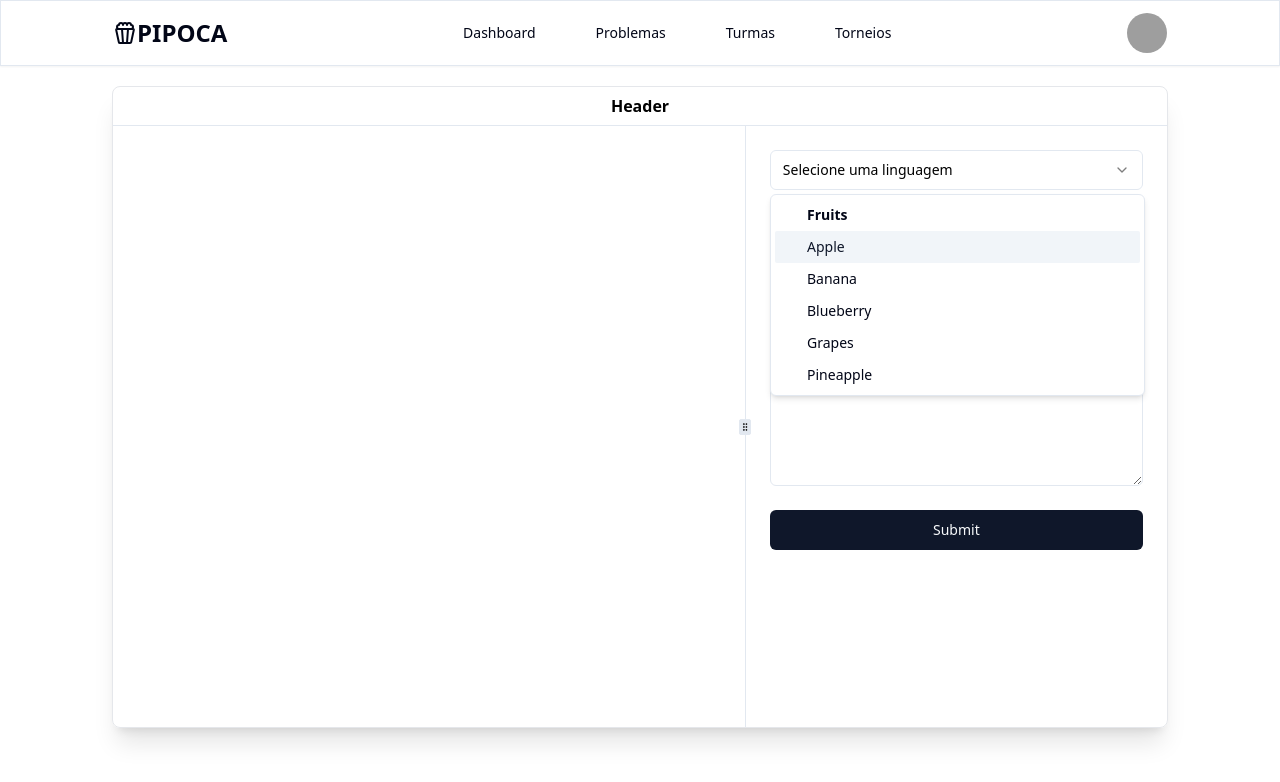
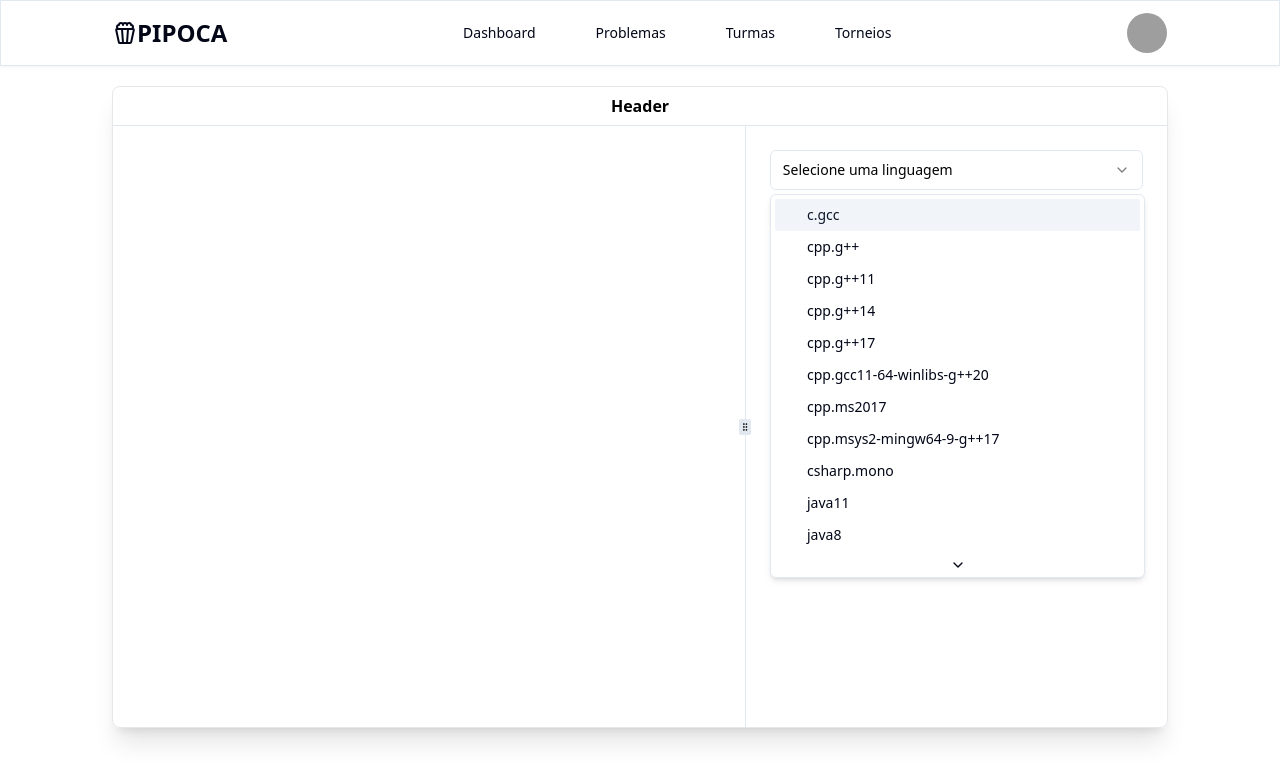
Before and after one commit to alcides07/pipoca, a React (Vite) app in the folder frontend/: page /problema/1/responde in a window 1280 px wide. Both pictures are taken after a click on the button "Selecione uma linguagem". Shown: the top 782 px of the page. Built offline with nearby package versions, Linux system fonts and the light colour scheme; no server answers; grey boxes are pictures that could not be loaded.

Commit message:
feat: adiciona lista de linguagens de programação (#352)

```diff
--- a/frontend/src/pages/Problema/Responder/index.tsx
+++ b/frontend/src/pages/Problema/Responder/index.tsx
@@ -29,13 +29,20 @@ import {
   SelectContent,
   SelectGroup,
   SelectItem,
-  SelectLabel,
   SelectTrigger,
   SelectValue,
 } from "@/components/ui/select";
+import linguagens from "../../../utils/linguagem";
 
 const FormSchema = z.object({
-  linguagem: z.string("Informe o seu código!"),
+  linguagem: z.string().nonempty("Selecione uma linguagem de programação!"),
+  resposta: z
+    .string()
+    .nonempty("Informe o seu código!")
+    .refine(
+      (val: string) => val.length >= 10,
+      "A resposta deve ter pelo menos 10 caracteres!"
+    ),
 });
 
 interface ExamplesLayoutProps {
@@ -46,13 +53,17 @@ function Responder({ children }: ExamplesLayoutProps) {
   const { id } = useParams<{ id: string }>();
   const [problema, setProblema] = useState<iDataProblema>();
   const [rows, setRows] = useState(1);
-  console.log("id", id);
 
   const form = useForm<z.infer<typeof FormSchema>>({
     resolver: zodResolver(FormSchema),
+    defaultValues: {
+      linguagem: "",
+      resposta: "",
+    },
   });
 
   function onSubmit(data: z.infer<typeof FormSchema>) {
+    console.log("data", data);
     toast({
       title: "You submitted the following values:",
       description: (
@@ -128,26 +139,20 @@ function Responder({ children }: ExamplesLayoutProps) {
                         render={({ field }) => (
                           <FormItem>
                             <FormControl>
-                              <Select>
+                              <Select onValueChange={field.onChange}>
                                 <SelectTrigger className="w-full">
                                   <SelectValue placeholder="Selecione uma linguagem" />
                                 </SelectTrigger>
                                 <SelectContent>
                                   <SelectGroup>
-                                    <SelectLabel>Fruits</SelectLabel>
-                                    <SelectItem value="apple">Apple</SelectItem>
-                                    <SelectItem value="banana">
-                                      Banana
-                                    </SelectItem>
-                                    <SelectItem value="blueberry">
-                                      Blueberry
-                                    </SelectItem>
-                                    <SelectItem value="grapes">
-                                      Grapes
-                                    </SelectItem>
-                                    <SelectItem value="pineapple">
-                                      Pineapple
-                                    </SelectItem>
+                                    {linguagens.map((linguagem: any) => (
+                                      <SelectItem
+                                        key={linguagem}
+                                        value={linguagem}
+                                      >
+                                        {linguagem}
+                                      </SelectItem>
+                                    ))}
                                   </SelectGroup>
                                 </SelectContent>
                                 <FormMessage />
@@ -158,7 +163,7 @@ function Responder({ children }: ExamplesLayoutProps) {
                       />
                       <FormField
                         control={form.control}
-                        name="bio"
+                        name="resposta"
                         render={({ field }) => (
                           <FormItem>
                             <FormControl>
@@ -167,7 +172,7 @@ function Responder({ children }: ExamplesLayoutProps) {
                                 className="min-h-[17rem] text-ms"
                                 rows={rows}
                                 onInput={(e: any) => {
-                                  setRows(e.target.scrollHeight / 20); // Ajuste o divisor conforme necessário
+                                  setRows(e.target.scrollHeight / 20);
                                 }}
                                 {...field}
                               />
@@ -177,7 +182,7 @@ function Responder({ children }: ExamplesLayoutProps) {
                         )}
                       />
                       <Button type="submit" className="w-full">
-                        Submit
+                        Enviar
                       </Button>
                     </form>
                   </Form>
--- /dev/null
+++ b/frontend/src/utils/linguagem.ts
@@ -0,0 +1,25 @@
+const linguagens = [
+  "c.gcc",
+  "cpp.g++",
+  "cpp.g++11",
+  "cpp.g++14",
+  "cpp.g++17",
+  "cpp.gcc11-64-winlibs-g++20",
+  "cpp.ms2017",
+  "cpp.msys2-mingw64-9-g++17",
+  "csharp.mono",
+  "java11",
+  "java8",
+  "kotlin",
+  "kotlin16",
+  "kotlin17",
+  "kotlin19",
+  "php.5",
+  "python.2",
+  "python.3",
+  "python.pypy2",
+  "python.pypy3",
+  "scala",
+];
+
+export default linguagens;
```
